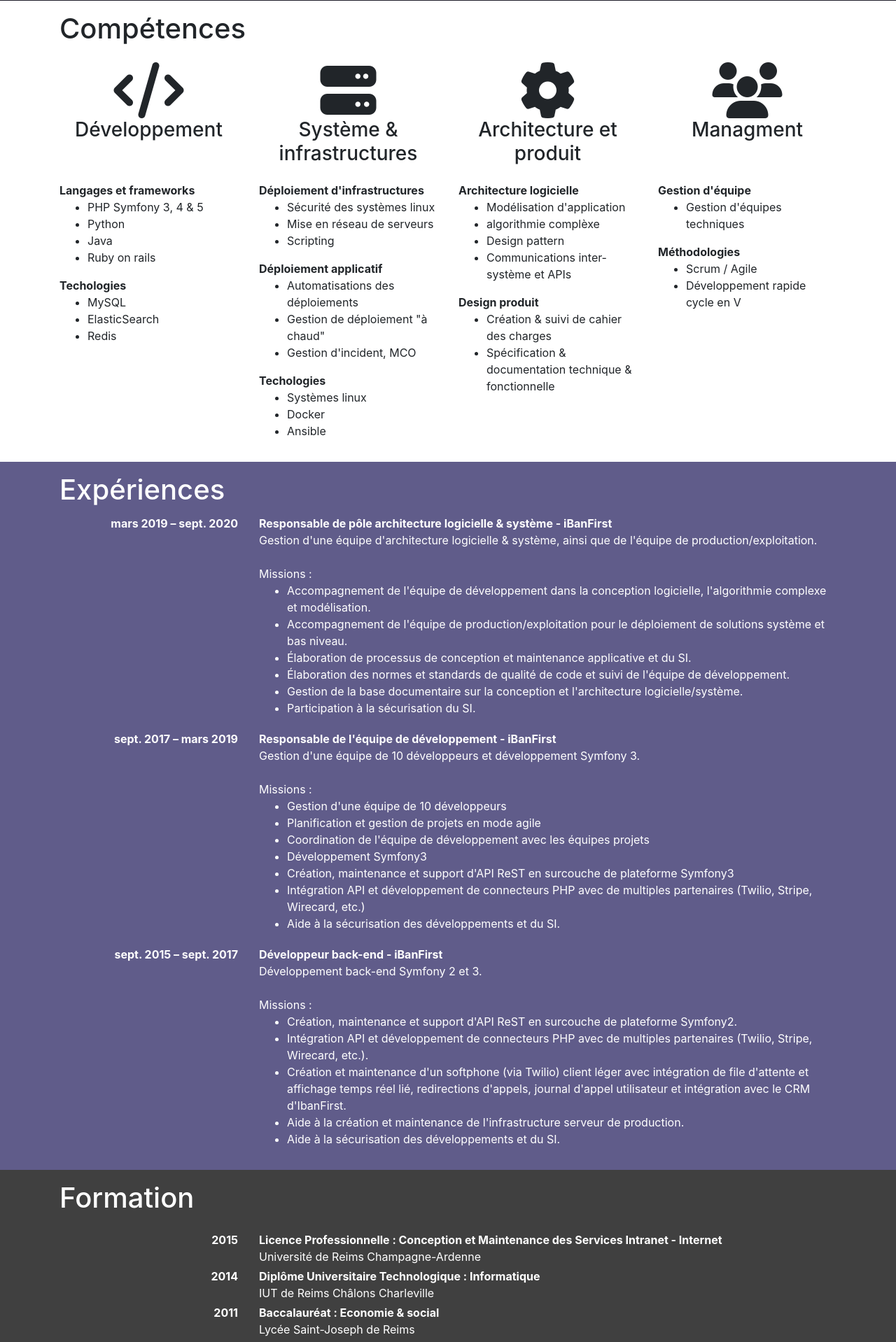
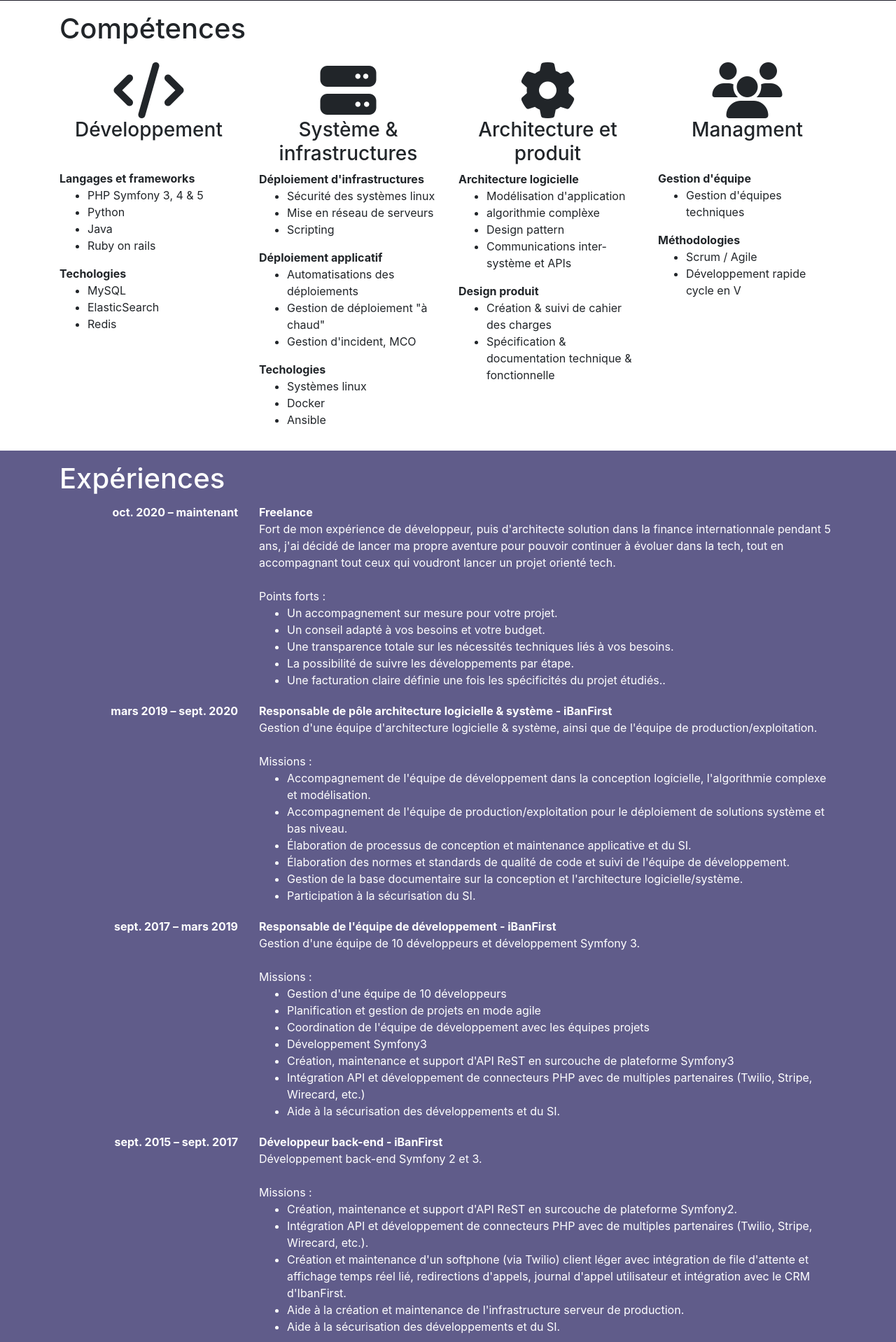
Before and after one commit to AdrienGras/personnal-page, a Symfony app: template templates/homepage/cv.html.twig in a window 1280 px wide. Shown: the part 649-2567 px from the top of the page at 70% size. Run offline with Twig, Linux system fonts and the light colour scheme; the template is opened without the code that fills it, so the values that code supplies are empty; some libraries are stand-ins or nearby versions.

Commit message:
modifying cv

```diff
--- a/templates/homepage/cv.html.twig
+++ b/templates/homepage/cv.html.twig
@@ -40,35 +40,13 @@
                 <h1>Compétences</h1>
             </div>
         </div>
-        <div class="row h-100 pt-3">
-            <div class="col-md-3 mx-auto">
-                <div class="text-center pb-3">
-                    <i class="fa fa-code fa-5x" aria-hidden="true"></i>
-                    <h3>Développement</h3>
-                </div>
-            </div>
-            <div class="col-md-3 mx-auto text-center">
-                <div>
-                    <i class="fas fa-server fa-5x" aria-hidden="true"></i>
-                </div>
-                <h3>Système & infrastructures</h3>
-            </div>
-            <div class="col-md-3 mx-auto text-center">
-                <div>
-                    <i class="fa fa-cog fa-5x" aria-hidden="true"></i>
-                </div>
-                <h3>Architecture et produit</h3>
-            </div>
-            <div class="col-md-3 mx-auto text-center">
-                <div>
-                    <i class="fa fa-users fa-5x" aria-hidden="true"></i>
-                </div>
-                <h3>Managment</h3>
-            </div>
-        </div>
 
         <div class="row h-100 pt-3">
             <div class="col-md-3">
+                <div class="text-center pb-2">
+                    <i class="fa fa-code fa-5x" aria-hidden="true"></i>
+                    <h3 class="text-center">Développement</h3><br/>
+                </div>
                 <div class="font-weight-bold">Langages et frameworks</div>
                 <ul>
                     <li>PHP Symfony 3, 4 & 5</li>
@@ -84,6 +62,10 @@
                 </ul>
             </div>
             <div class="col-md-3">
+                <div class="text-center">
+                    <i class="fas fa-server fa-5x" aria-hidden="true"></i>
+                    <h3 class="text-center">Système & infrastructures</h3>
+                </div>
                 <div class="font-weight-bold">Déploiement d'infrastructures</div>
                 <ul>
                     <li>Sécurité des systèmes linux</li>
@@ -104,6 +86,10 @@
                 </ul>
             </div>
             <div class="col-md-3">
+                <div class="text-center">
+                    <i class="fa fa-cog fa-5x" aria-hidden="true"></i>
+                    <h3 class="text-center">Architecture et produit</h3>
+                </div>
                 <div class="font-weight-bold">Architecture logicielle</div>
                 <ul>
                     <li>Modélisation d'application</li>
@@ -118,6 +104,10 @@
                 </ul>
             </div>
             <div class="col-md-3">
+                <div class="text-center pb-2">
+                    <i class="fa fa-users fa-5x" aria-hidden="true"></i>
+                    <h3 class="text-center">Managment</h3><br/>
+                </div>
                 <div class="font-weight-bold">Gestion d'équipe</div>
                 <ul>
                     <li>Gestion d'équipes techniques</li>
@@ -138,6 +128,26 @@
         <div class="row h-100">
             <div class="col-md-12">
                 <h1>Expériences</h1>
+            </div>
+        </div>
+
+        <div class="row h-100 pt-1">
+            <div class="col-md-3 font-weight-bold text-right">
+                oct. 2020 – maintenant
+            </div>
+            <div class="col-md-9">
+                <div class="font-weight-bold">Freelance</div>
+                <div>Fort de mon expérience de développeur, puis d'architecte solution dans la finance internationnale pendant 5 ans, j'ai décidé de lancer ma propre aventure pour pouvoir continuer à évoluer dans la tech, tout en accompagnant tout ceux qui voudront lancer un projet orienté tech.</div>
+                <br />
+                <div>Points forts :
+                    <ul>
+                        <li>Un accompagnement sur mesure pour votre projet.</li>
+                        <li>Un conseil adapté à vos besoins et votre budget.</li>
+                        <li>Une transparence totale sur les nécessités techniques liés à vos besoins.</li>
+                        <li>La possibilité de suivre les développements par étape.</li>
+                        <li>Une facturation claire définie une fois les spécificités du projet étudiés..</li>
+                    </ul>
+                </div>
             </div>
         </div>
 
```
